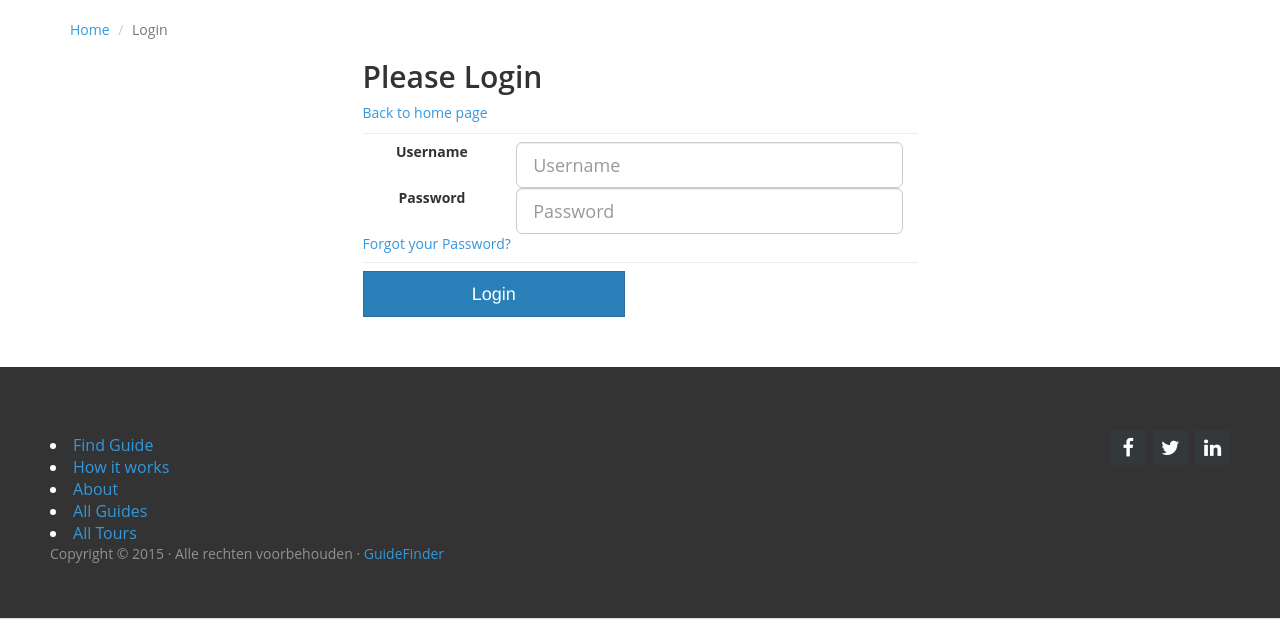
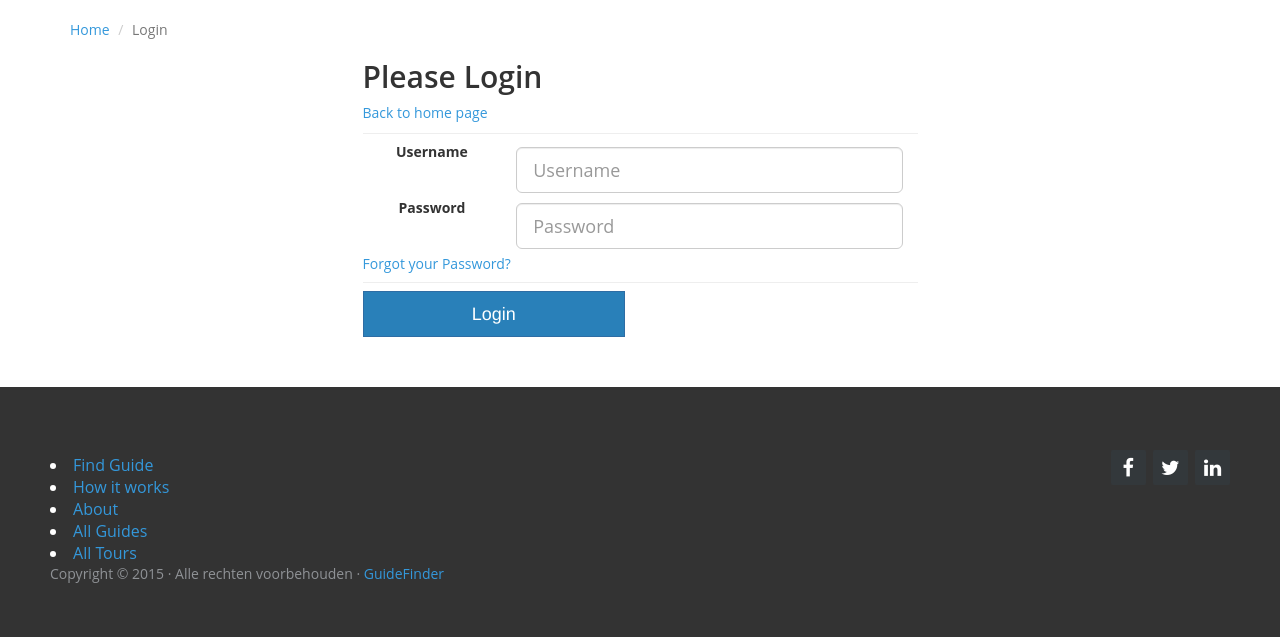
Before and after one commit to JairZijp/guidefinder, a PHP site: page /Guidefinder/index.php?page=login in a window 1280 px wide. Shown: the part 80-717 px from the top of the page. Run offline with PHP 8.4, Linux system fonts and the light colour scheme; grey boxes labelled with a size stand in for pictures from a placeholder-image service; some libraries are stand-ins or nearby versions.

Commit message:
no message

```diff
--- a/css/homepage.css
+++ b/css/homepage.css
@@ -199,9 +199,6 @@ h1, h2, h3 {
 .stap-text {
     float: left;
     padding: 15px;
-}
-.bg-danger {
-    padding: 10px;
 }
 .lijn {
     height: 1px;
--- a/css/main.css
+++ b/css/main.css
@@ -1,5 +1,8 @@
 .bg-danger, .bg-success {
-	padding: 0 5px;
+	padding: 10px;
+}
+.form-control {
+    margin: 5px 0;
 }
 
 a {
```
